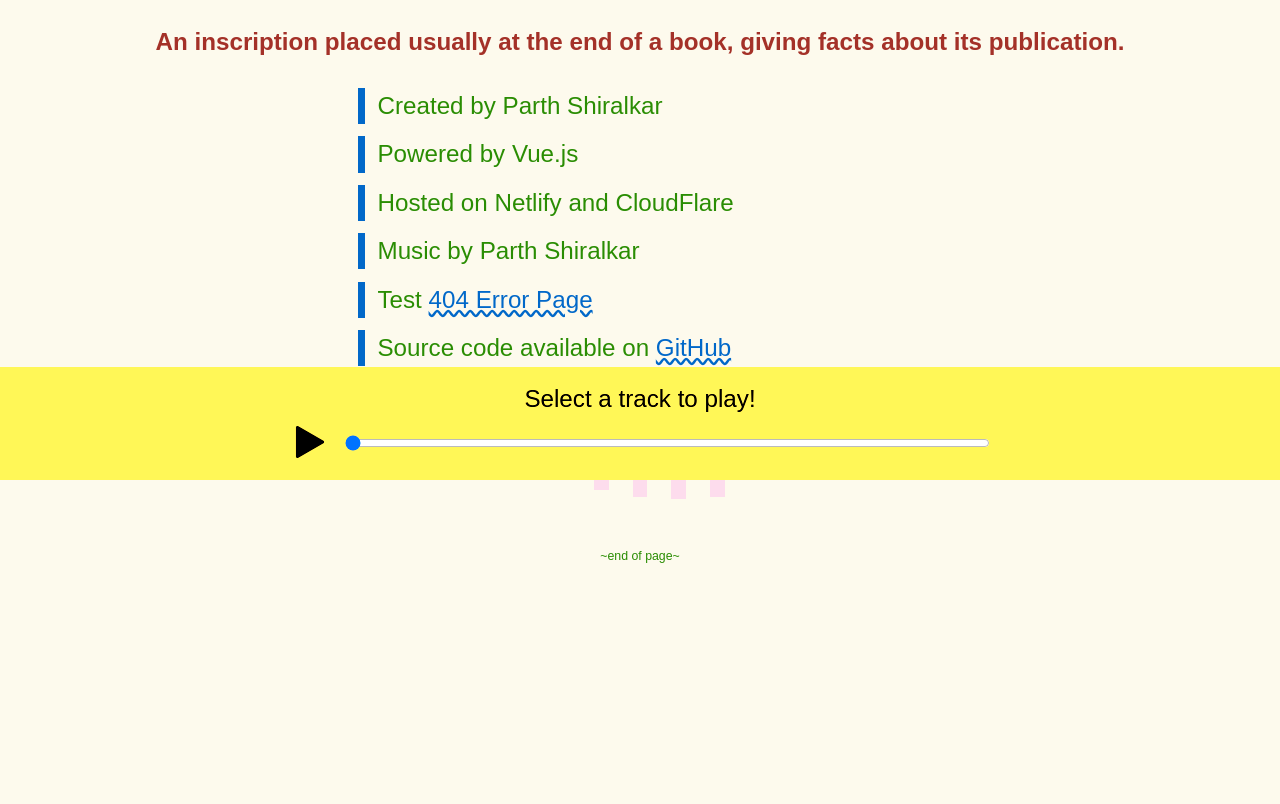
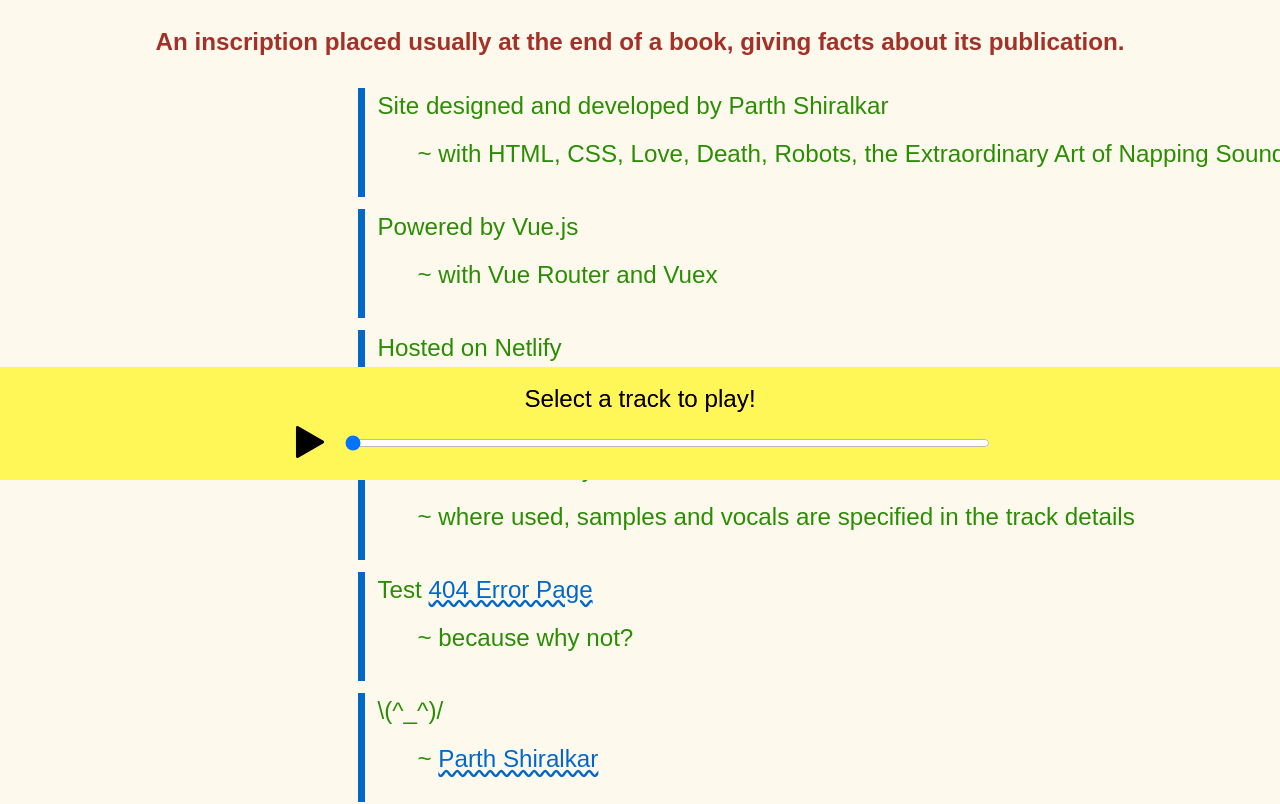
Before and after one commit to partheus/music, a Vue app: page /colophon in a window 1280 px wide. Shown: the part 320-1124 px from the top of the page. Before the commit the page ends 1099 px from the top, so only its background shows below. Built offline with nearby package versions, Linux system fonts and the light colour scheme; a web font is replaced by a local one.

Commit message:
Update colophon markup, content

```diff
--- a/src/views/ColophonPage.vue
+++ b/src/views/ColophonPage.vue
@@ -3,12 +3,23 @@
     <h1>Colophon</h1>
     <h4>An inscription placed usually at the end of a book, giving facts about its publication.</h4>
     <ul>
-      <li>Created by Parth Shiralkar</li>
-      <li>Powered by Vue.js</li>
-      <li>Hosted on Netlify and CloudFlare</li>
-      <li>Music by Parth Shiralkar</li>
-      <li>Test <router-link to="/not-a-link">404 Error Page</router-link></li>
-      <li>Source code available on <a href="https://github.com" target="_blank">GitHub</a></li>
+      <li>Site designed and developed by Parth Shiralkar
+        <blockquote>~ with HTML, CSS, Love, Death, Robots, the Extraordinary Art of Napping Soundly</blockquote>
+      </li>
+      <li>Powered by Vue.js
+        <blockquote>~ with Vue Router and Vuex</blockquote>
+      </li>
+      <li>Hosted on Netlify
+        <blockquote>~ with continuous deployment from GitHub</blockquote>
+      </li>
+      <li>All music created by Parth Shiralkar&copy;
+        <blockquote>~ where used, samples and vocals are specified in the track details</blockquote></li>
+      <li>Test <router-link to="/not-a-link">404 Error Page</router-link>
+        <blockquote>~ because why not?</blockquote>
+      </li>
+      <li>\(^_^)/
+        <blockquote>~ <a href="https://parth.ninja" title="Main site of Parth Shiralkar" target="_blank">Parth Shiralkar</a></blockquote>
+      </li>
     </ul>
   </div>
 </template>
```
